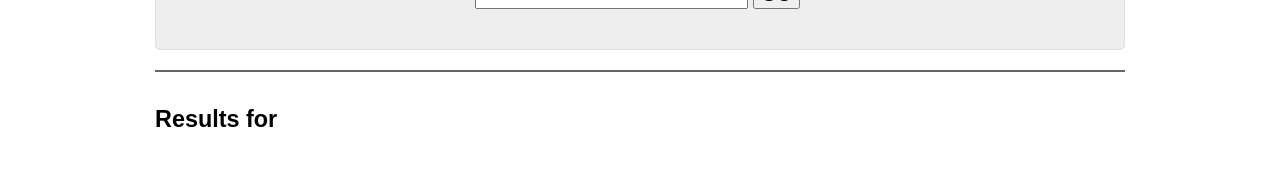
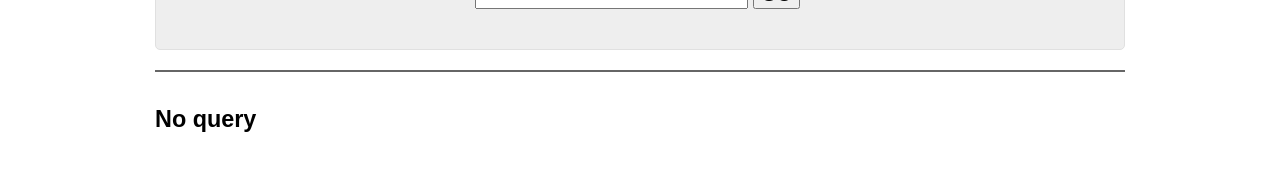
Before and after one commit to smrkem/stockdata2, a React app: page / in a window 1280 px wide. Shown: the part 211-382 px from the top of the page. Built offline with nearby package versions, Linux system fonts and the light colour scheme.

Commit message:
passing query status to results

```diff
--- a/src/components/Results/Results.js
+++ b/src/components/Results/Results.js
@@ -1,10 +1,20 @@
 import React from 'react'
 import './Results.css'
 
-const Results = (props) => (
-  <div id="stocknews-results">
-    { console.log(props) }
-    <h3>Results for { props.query }</h3>
-  </div>
-)
+const Results = (props) => {
+  console.log('got some', props)
+  let heading = "No query"
+  if (props.query && props.isFetching) {
+    heading = `Fetching results for ${props.query} ...`
+  }
+  if (props.query && props.isShowingResults) {
+    heading = `Showing results for ${props.query}`
+  }
+
+  return (
+    <div id="stocknews-results">
+      <h3>{ heading }</h3>
+    </div>
+  )
+}
 export default Results
--- a/src/components/StockNews/StockNews.js
+++ b/src/components/StockNews/StockNews.js
@@ -24,14 +24,19 @@ class StockNews extends React.Component {
   }
 
   fetchResults(query) {
-    this.setState({isfetching: true})
+    console.log('in fetch results with: ' + query)
+    this.setState({isFetching: true})
     // code to actually fetch the results from the api
+    // for now fake it
+    window.setTimeout(() => {
+      this.setState({ isShowingResults: true })
+    }, 2000)
   }
 
   render() {
     return (
       <div className="container" id="stocknews-container">
-        <CompanyNameInput setQuery={(q) => this.onChangeQuery(q)} />
+        <CompanyNameInput setQuery={(q) => this.onNewQuery(q)} />
         <Results {...this.state} />
       </div>
     )
```
